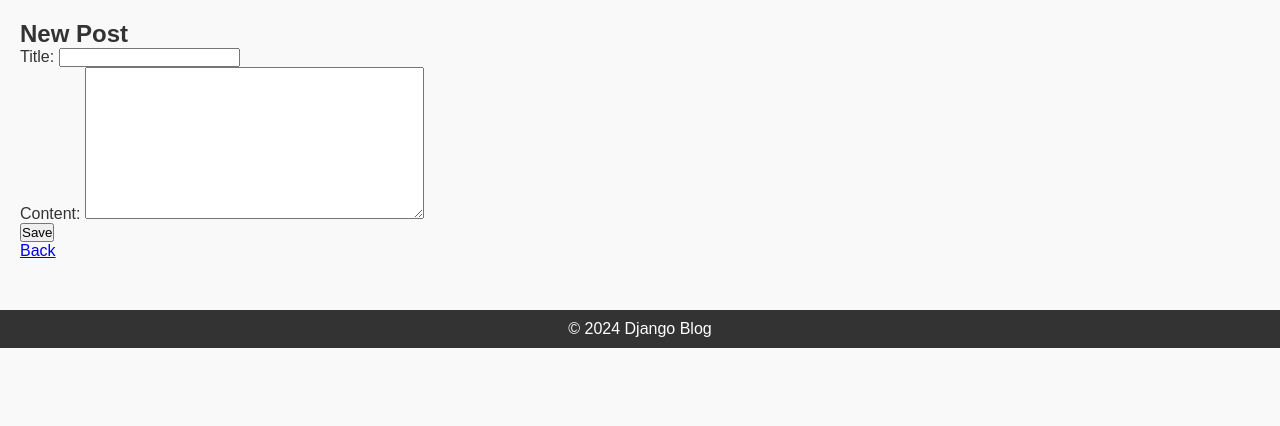
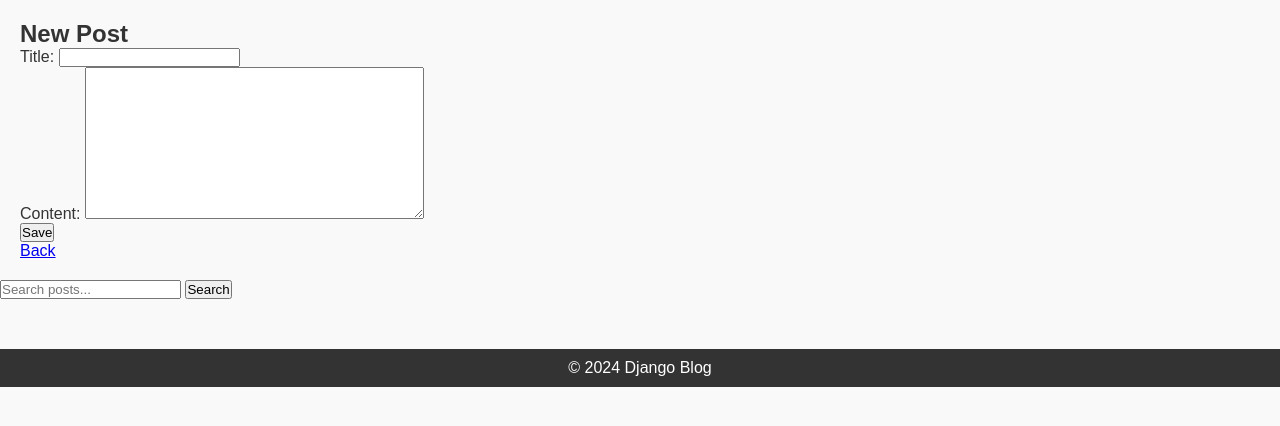
Before and after one commit to IjalusiMargaret/Alx_DjangoLearnLab, a Django app: page /post/new/ in a window 1280 px wide. Shown: the part 41-467 px from the top of the page. Run offline with Django 3.2, Linux system fonts and the light colour scheme; the visitor is signed in with stand-in values (Sample User, id 1); parts of the project's set-up code (start-up, migrations or seed data) failed here and were passed over.

Commit message:
task 3 done

```diff
--- a/django_blog/blog/forms.py
+++ b/django_blog/blog/forms.py
@@ -1,7 +1,11 @@
 from django import forms
 from .models import Post
+from taggit.forms import TagWidget
 
 class PostForm(forms.ModelForm):
     class Meta:
         model = Post
         fields = ['title', 'content', 'tags']
+        widgets = {
+            'tags': TagWidget(),  # <-- required for the check
+        }
--- a/django_blog/blog/templates/blog/base.html
+++ b/django_blog/blog/templates/blog/base.html
@@ -27,6 +27,12 @@
         {% endblock %}
     </div>
 
+    <form method="get" action="{% url 'post-search' %}">
+        <input type="text" name="q" placeholder="Search posts..." />
+        <button type="submit">Search</button>
+    </form>
+
+
     <footer>
         <p>&copy; 2024 Django Blog</p>
     </footer>
--- a/django_blog/blog/views.py
+++ b/django_blog/blog/views.py
@@ -4,27 +4,22 @@
 from django.contrib.auth.decorators import login_required
 from django.contrib.auth.models import User
 from django import forms
-
-#from django.shortcuts import get_object_or_404
 from django.views.generic import ListView, DetailView, CreateView, UpdateView, DeleteView
 from django.contrib.auth.mixins import LoginRequiredMixin, UserPassesTestMixin
 from django.urls import reverse_lazy
-#from .models import Post
-
 from django.db.models import Q
-#from django.shortcuts import render
 from .models import Post
 
 def search_posts(request):
     query = request.GET.get('q')
-    posts = Post.objects.all()
+    results = []
     if query:
-        posts = posts.filter(
+        results = Post.objects.filter(
             Q(title__icontains=query) |
             Q(content__icontains=query) |
             Q(tags__name__icontains=query)
         ).distinct()
-    return render(request, 'blog/search_results.html', {'posts': posts, 'query': query})
+    return render(request, 'blog/search_results.html', {'query': query, 'results': results})
 
 
 # Extend UserCreationForm to include email
```
